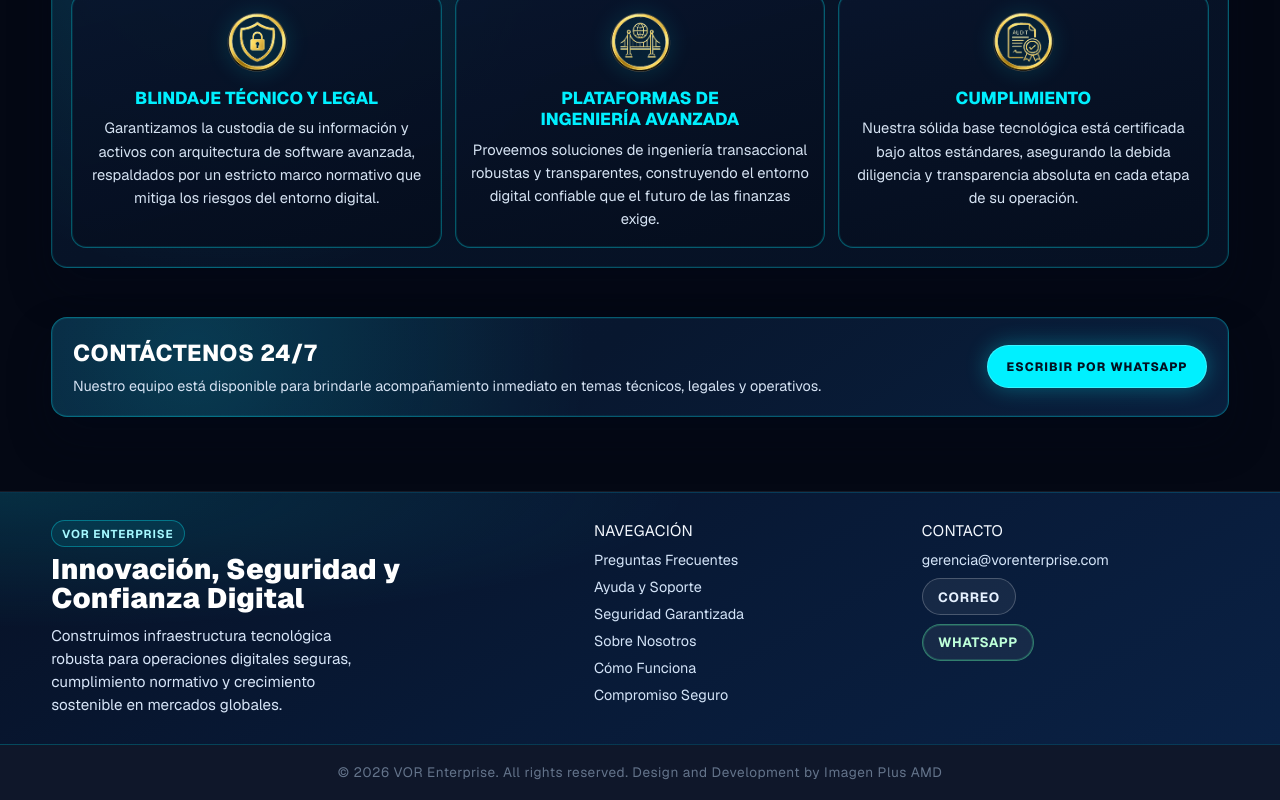
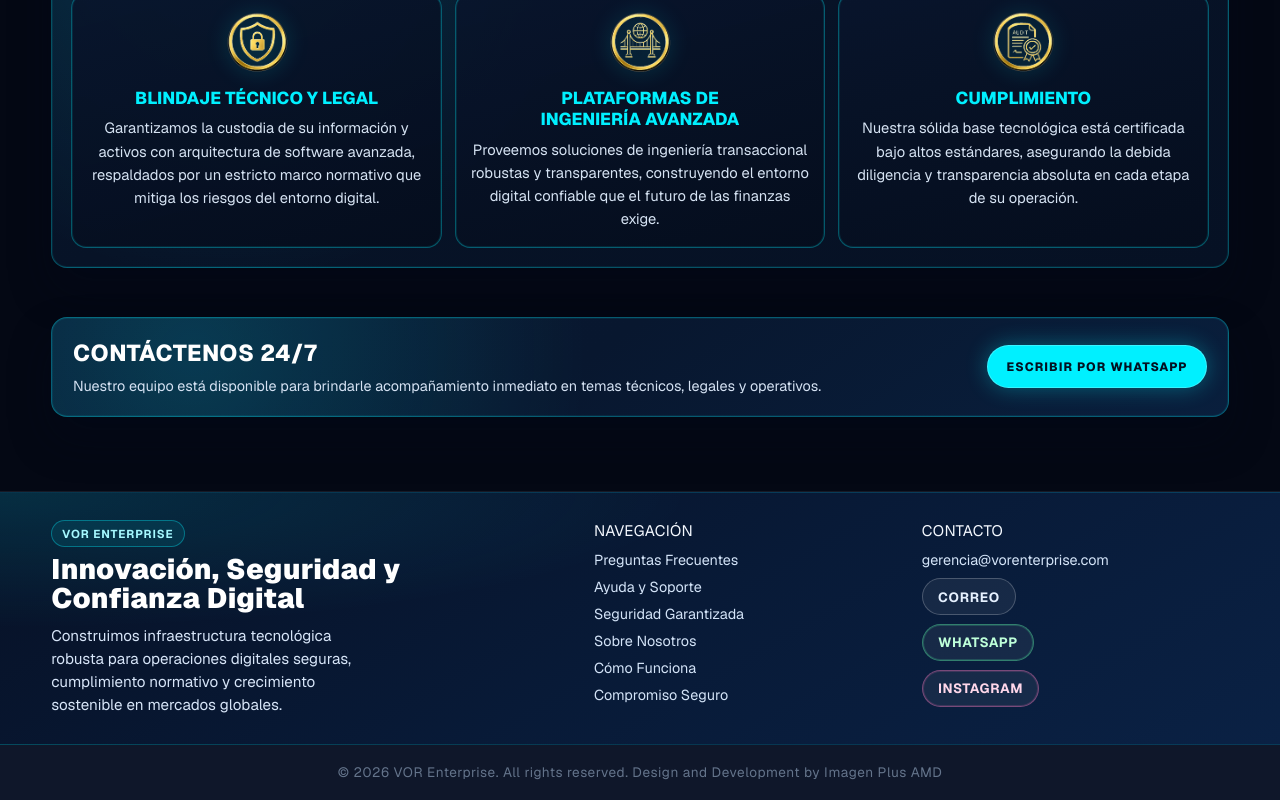
Before and after one commit to gokronos/vor-enterprise-web, a Next.js app: page / in a window 1280 px wide. Shown: the part 3185-3985 px from the top of the page. Built offline with nearby package versions, Linux system fonts and the light colour scheme.

Commit message:
feat: add Instagram footer link

```diff
--- a/app/globals.css
+++ b/app/globals.css
@@ -369,6 +369,12 @@
   border-color: rgba(90, 255, 169, 0.4);
   color: #beffd9;
   box-shadow: inset 0 0 0 1px rgba(90, 255, 169, 0.18);
+}
+
+.site-footer__button--instagram {
+  border-color: rgba(255, 118, 188, 0.42);
+  color: #ffd7ea;
+  box-shadow: inset 0 0 0 1px rgba(255, 118, 188, 0.16);
 }
 
 .site-footer__bottom {
--- a/app/layout.tsx
+++ b/app/layout.tsx
@@ -63,6 +63,9 @@
                 <a href="https://wa.me/573170237112" target="_blank" rel="noopener noreferrer" className="site-footer__button site-footer__button--whatsapp">
                   WhatsApp
                 </a>
+                <a href="https://www.instagram.com/vor_enterprise" target="_blank" rel="noopener noreferrer" className="site-footer__button site-footer__button--instagram">
+                  Instagram
+                </a>
               </div>
             </div>
           </div>
```
